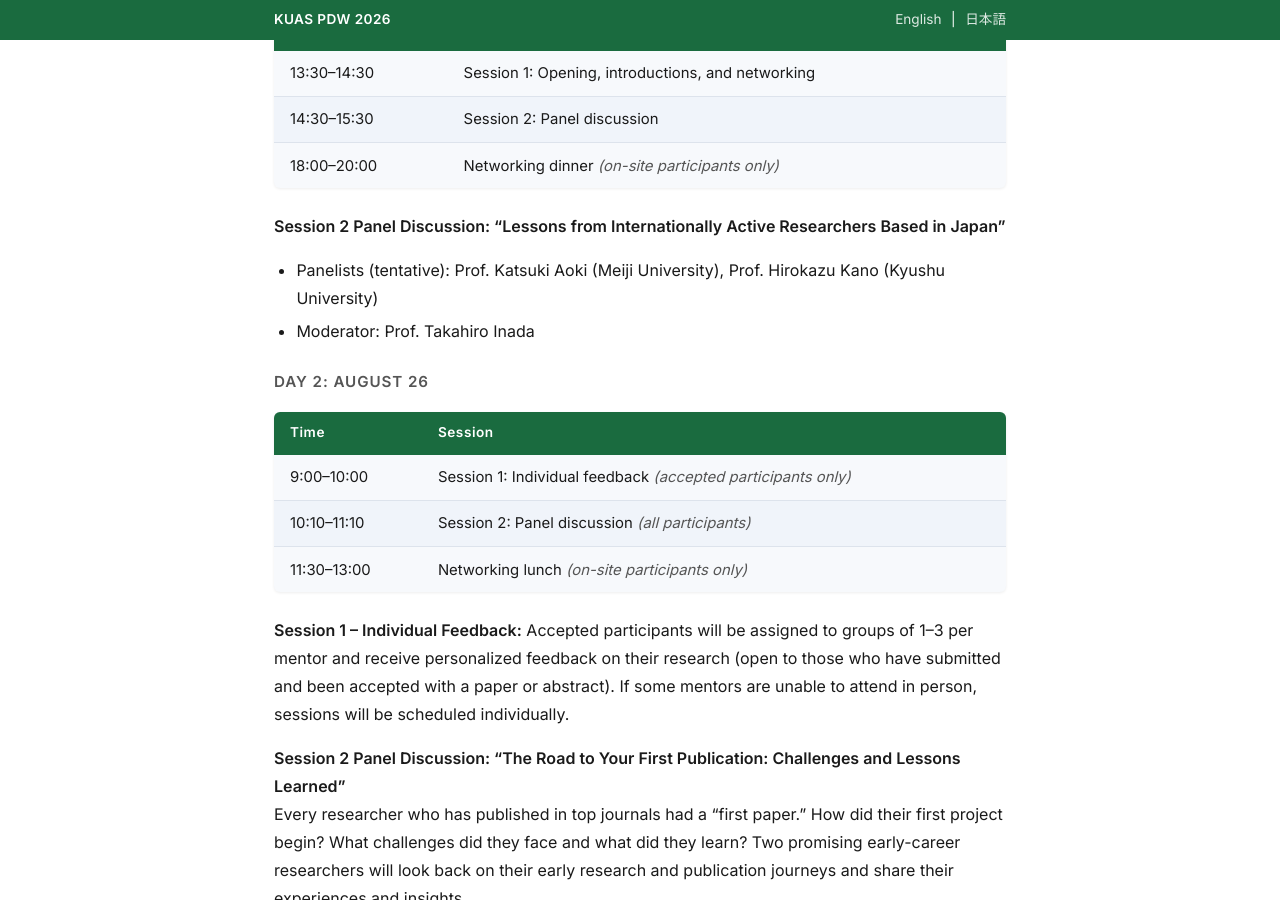
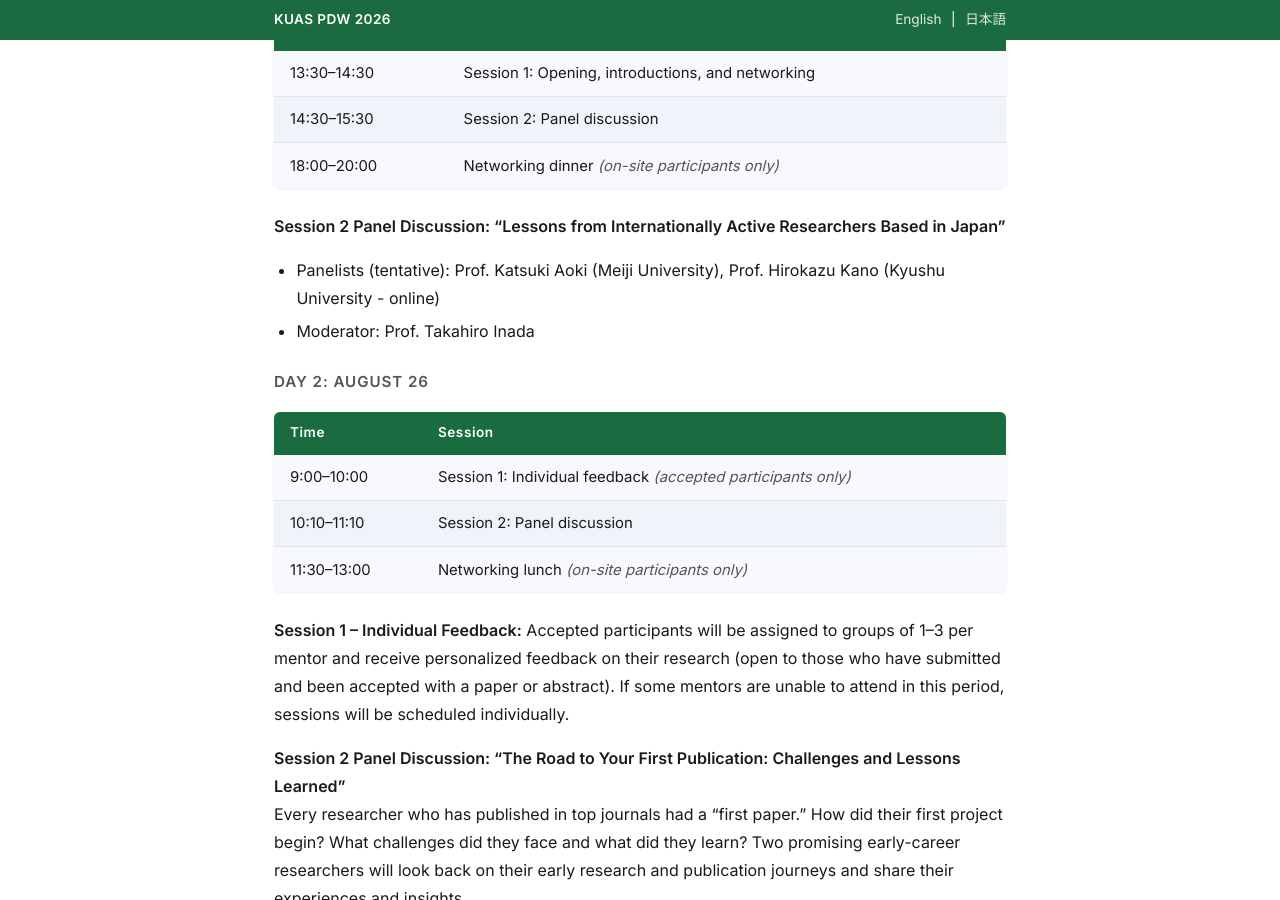
Before and after one commit to kuas-pdw/kuas-pdw.github.io, a Jekyll site: the page built from index.md, in a window 1280 px wide and 900 px high, scrolled down 1625 px. Built offline with Jekyll 4.4.1, drawn with Linux system fonts in a browser that asks for light colours; some of the changed text lies outside the part shown.

Commit message:
Add online participation notes for panelists and update session descriptions
Co-Authored-By: Claude Sonnet 4.6 <noreply@anthropic.com>

```diff
--- a/index.md
+++ b/index.md
@@ -46,7 +46,7 @@ PhD students and early-career researchers in management (generally within 5 year
 | 18:00–20:00 | Networking dinner *(on-site participants only)* |
 
 **Session 2 Panel Discussion: "Lessons from Internationally Active Researchers Based in Japan"**
-- Panelists (tentative): Prof. Katsuki Aoki (Meiji University), Prof. Hirokazu Kano (Kyushu University)
+- Panelists (tentative): Prof. Katsuki Aoki (Meiji University), Prof. Hirokazu Kano (Kyushu University - online)
 - Moderator: Prof. Takahiro Inada
 
 #### Day 2: August 26
@@ -54,10 +54,10 @@ PhD students and early-career researchers in management (generally within 5 year
 | Time | Session |
 |------|---------|
 | 9:00–10:00 | Session 1: Individual feedback *(accepted participants only)* |
-| 10:10–11:10 | Session 2: Panel discussion *(all participants)* |
+| 10:10–11:10 | Session 2: Panel discussion |
 | 11:30–13:00 | Networking lunch *(on-site participants only)* |
 
-**Session 1 – Individual Feedback:** Accepted participants will be assigned to groups of 1–3 per mentor and receive personalized feedback on their research (open to those who have submitted and been accepted with a paper or abstract). If some mentors are unable to attend in person, sessions will be scheduled individually.
+**Session 1 – Individual Feedback:** Accepted participants will be assigned to groups of 1–3 per mentor and receive personalized feedback on their research (open to those who have submitted and been accepted with a paper or abstract). If some mentors are unable to attend in this period, sessions will be scheduled individually.
 
 **Session 2 Panel Discussion: "The Road to Your First Publication: Challenges and Lessons Learned"**
 Every researcher who has published in top journals had a "first paper." How did their first project begin? What challenges did they face and what did they learn? Two promising early-career researchers will look back on their early research and publication journeys and share their experiences and insights.
```
Also changed, not shown: other parts of index.md (+2 -2 lines).
